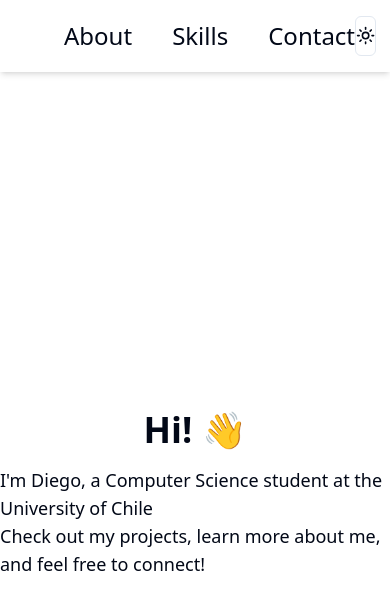
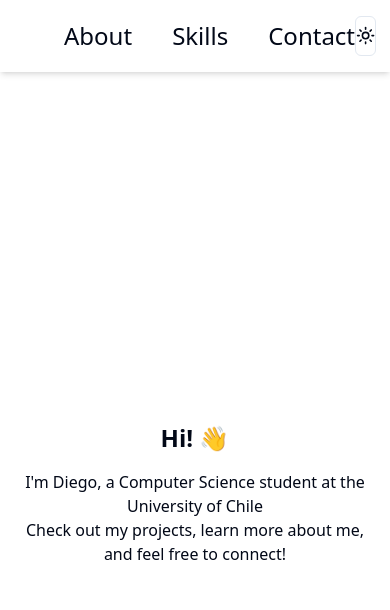
Before and after one commit to dpizarrow/personal-site, a Next.js app: page / in a window 390 px wide. Shown: the top 610 px of the page. Built offline with nearby package versions, Linux system fonts and the light colour scheme.

Commit message:
chore: update meta tags

```diff
--- a/package.json
+++ b/package.json
@@ -11,6 +11,7 @@
   "dependencies": {
     "@emotion/react": "^11.11.1",
     "@emotion/styled": "^11.11.0",
+    "@mui/icons-material": "^5.15.0",
     "@mui/material": "^5.15.0",
     "@radix-ui/react-dropdown-menu": "^2.0.6",
     "@radix-ui/react-slot": "^1.0.2",
--- a/src/app/layout.tsx
+++ b/src/app/layout.tsx
@@ -8,8 +8,8 @@ import Navbar from "@/components/nav/Navbar";
 const inter = Inter({ subsets: ["latin"] });
 
 export const metadata: Metadata = {
-  title: "Create Next App",
-  description: "Generated by create next app",
+  title: "Diego Pizarro",
+  description: "Welcome to my website!",
 };
 
 export default function RootLayout({
--- a/src/app/page.tsx
+++ b/src/app/page.tsx
@@ -1,14 +1,13 @@
-import Image from "next/image";
-import ModeToggle from "@/components/ModeToggle";
-
 export default function Home() {
   return (
-    <div className="flex flex-col justify-center items-center h-screen">
-      <h1 className="text-4xl font-bold">Hi! 👋</h1>
-      <p className="text-lg mt-4">
+    <div className="flex flex-col justify-center items-center h-screen px-4">
+      <h1 className="text-2xl sm:text-3xl md:text-4xl font-bold text-center">
+        Hi! 👋
+      </h1>
+      <p className="text-md sm:text-lg mt-4 text-center">
         I&apos;m Diego, a Computer Science student at the University of Chile
       </p>
-      <p className="text-lg">
+      <p className="text-md sm:text-lg text-center">
         Check out my projects, learn more about me, and feel free to connect!
       </p>
     </div>
```
Also changed, not shown: 1 other file (tests, documents, lock files or other folders).
